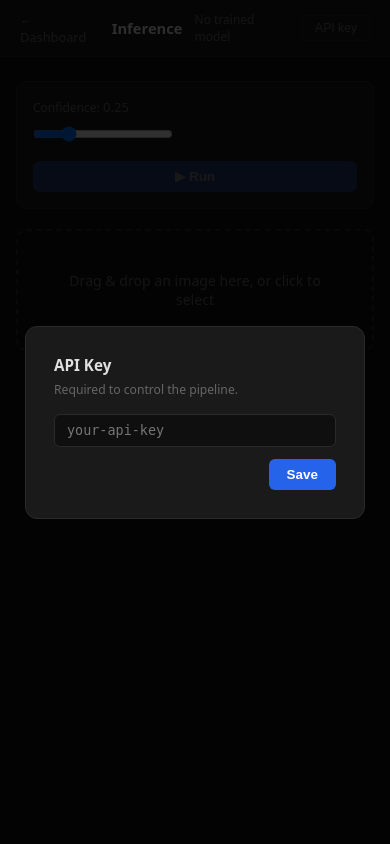
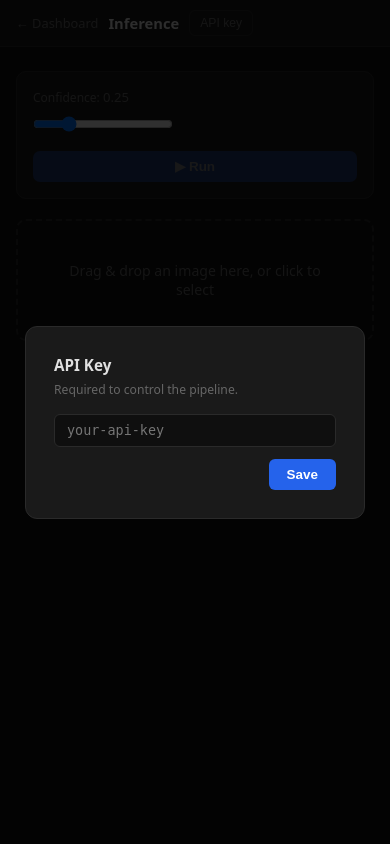
Before and after one commit to RoBorregos/home-pipelines, a FastAPI app: page /infer in a window 390 px wide. Run offline with FastAPI, Linux system fonts and the light colour scheme.

Commit message:
fix infer ui

```diff
--- a/vision/object_detector/review_app/templates/infer.html
+++ b/vision/object_detector/review_app/templates/infer.html
@@ -11,15 +11,30 @@
       --border: #2a2a2a; --text: #e0e0e0; --muted: #666;
       --blue: #2563eb; --green: #16a34a; --red: #c0392b;
     }
-    body { font-family: system-ui, sans-serif; background: var(--bg); color: var(--text); min-height: 100vh; }
+    body { font-family: system-ui, sans-serif; background: var(--bg); color: var(--text); min-height: 100vh; overflow-x: hidden; }
 
     header {
-      display: flex; align-items: center; gap: 12px; padding: 10px 20px;
+      display: flex; align-items: center; gap: 10px; padding: 10px 16px;
       background: var(--surface); border-bottom: 1px solid var(--border);
+      min-width: 0;
     }
-    header h1 { font-size: 0.92rem; font-weight: 700; }
-    .back { font-size: 0.8rem; color: var(--muted); text-decoration: none; }
+    header h1 { font-size: 0.92rem; font-weight: 700; white-space: nowrap; flex-shrink: 0; }
+    .back { font-size: 0.8rem; color: var(--muted); text-decoration: none; white-space: nowrap; flex-shrink: 0; }
     .back:hover { color: var(--text); }
+    #model-label {
+      font-size: 0.75rem; color: var(--muted);
+      margin-left: auto; flex-shrink: 1; min-width: 0;
+      overflow: hidden; text-overflow: ellipsis; white-space: nowrap;
+    }
+    .btn-api-key {
+      flex-shrink: 0; white-space: nowrap;
+      background: transparent; border: 1px solid var(--border); color: var(--muted);
+      border-radius: 6px; padding: 5px 10px; font-size: 0.76rem; cursor: pointer;
+    }
+
+    @media (max-width: 480px) {
+      #model-label { display: none; }
+    }
 
     .container { max-width: 900px; margin: 0 auto; padding: 24px 16px; }
 
@@ -94,12 +109,8 @@
 <header>
   <a href="/" class="back">← Dashboard</a>
   <h1>Inference</h1>
-  <span id="model-label" style="font-size:0.75rem;color:var(--muted);margin-left:auto"></span>
-  <button onclick="resetApiKey()"
-    style="background:transparent;border:1px solid var(--border);color:var(--muted);
-           border-radius:6px;padding:5px 12px;font-size:0.76rem;cursor:pointer;white-space:nowrap">
-    API key
-  </button>
+  <span id="model-label"></span>
+  <button class="btn-api-key" onclick="resetApiKey()">API key</button>
 </header>
 
 <div class="container">
```
